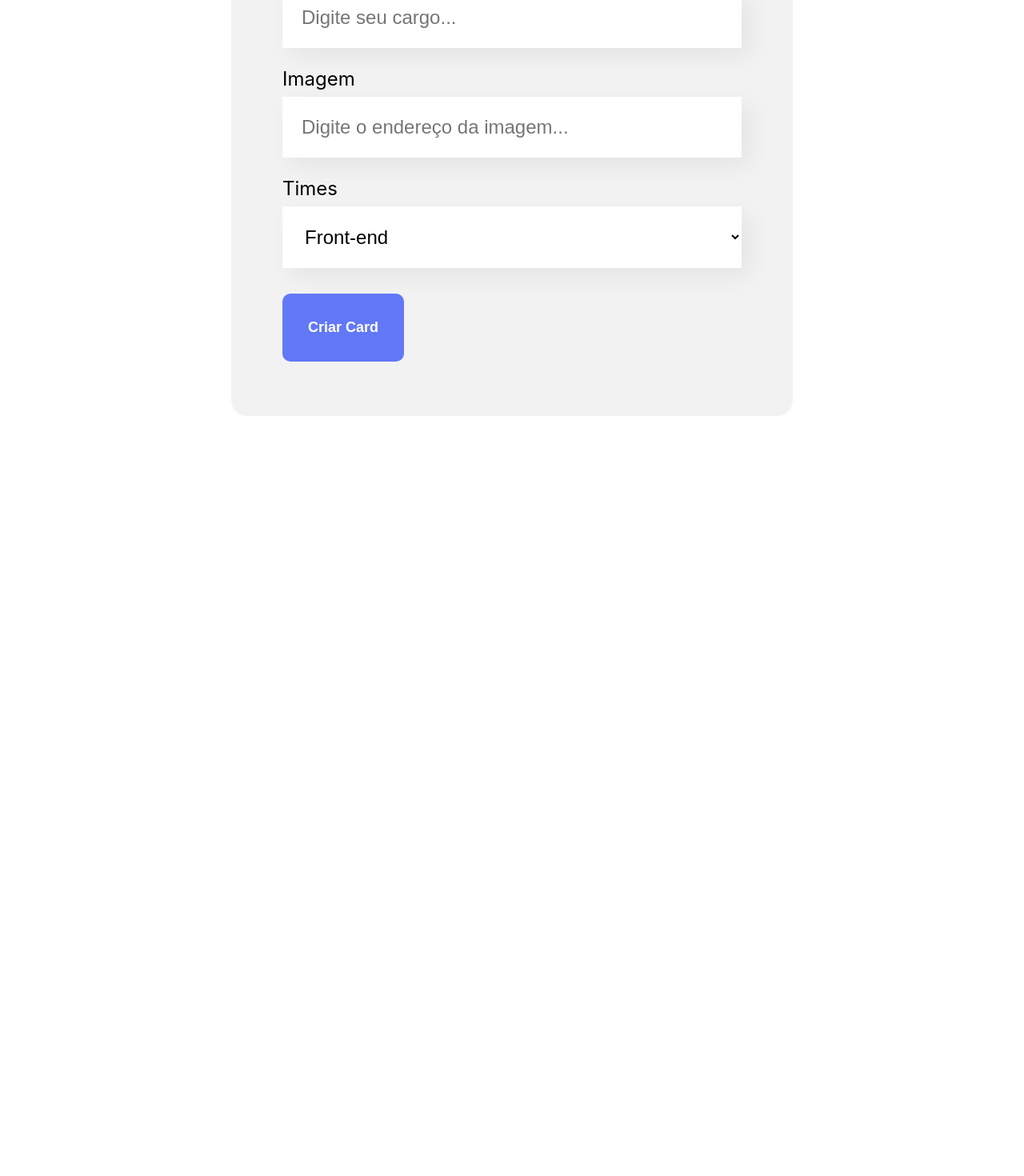
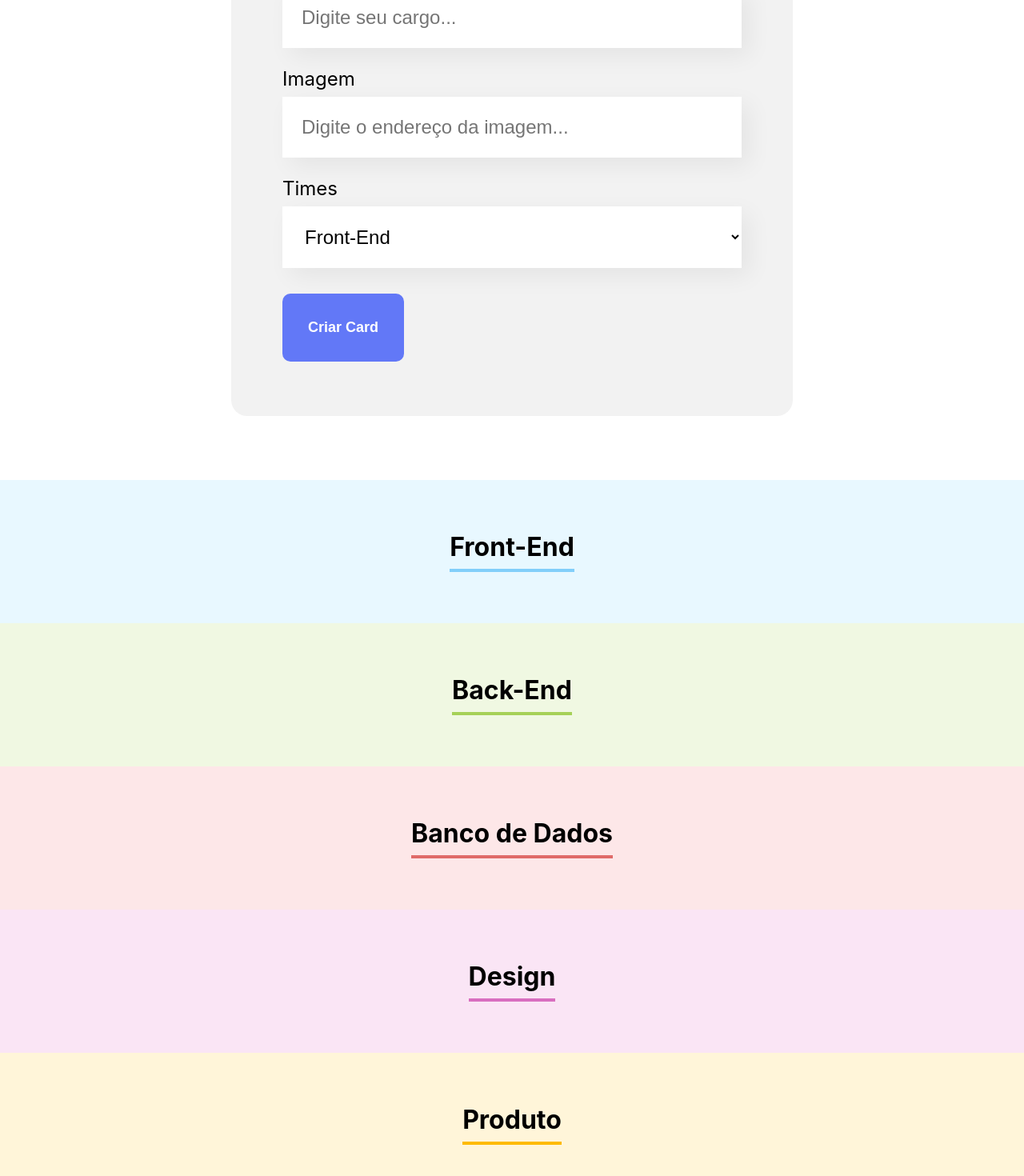
Before and after one commit to Miguel1138/organo, a React (Create React App) app: page / in a window 1280 px wide. Shown: the part 877-2347 px from the top of the page at 80% size. Before the commit the page ends 1477 px from the top, so only its background shows below. Built offline with nearby package versions, Linux system fonts and the light colour scheme; the HTML template or start-up script is replaced by a standard one.

Commit message:
Refactor: Remove boilerplate teams object.
- Add teamsName props for Form Component.
- Behavior should be unaffected.

```diff
--- a/src/App.js
+++ b/src/App.js
@@ -1,18 +1,45 @@
 import { useState } from 'react';
 import Banner from './components/Banner';
 import Form from './components/Form';
+import Team from './components/Team';
 
-
+const teams = [
+  {
+      name: 'Front-End',
+      primaryColor: '#82CFFA',
+      secondaryColor: '#E8F8FF',
+  },
+  {
+      name: 'Back-End',
+      primaryColor: '#A6D157',
+      secondaryColor: '#F0F8E2',
+  },
+  {
+      name: 'Banco de Dados',
+      primaryColor: '#E06B69',
+      secondaryColor: '#FDE7E8',
+  },
+  {
+      name: 'Design',
+      primaryColor: '#D86EBF',
+      secondaryColor: '#FAE5F5',
+  },
+  {
+      name: 'Produto',
+      primaryColor: '#FEBA05',
+      secondaryColor: '#FFF5D9',
+  },
+]
 
 function App() {
-
   const [members, setMembers] = useState([]);
   const addNewMember = (member) => setMembers([...members, member]);
 
   return (
     <div className="App">
       <Banner />
-      <Form onMemberRegister={member => addNewMember(member)}/>
+      <Form teamsName={teams.map(team => team.name)} onMemberRegister={member => addNewMember(member)}/>
+      {teams.map(team => <Team key={team.name} name={team.name} primaryColor={team.primaryColor} secondaryColor={team.secondaryColor} />)}
     </div>
   );
 }
--- a/src/components/Form/index.js
+++ b/src/components/Form/index.js
@@ -5,13 +5,6 @@ import Button from '../Button';
 import { useState } from 'react';
 
 const Form = (props) => {
-    const teams = [
-        'Front-end',
-        'Back-end',
-        'Design',
-        'Produto',
-        'Banco'
-    ]
     const onSave = (event) => {
         event.preventDefault();
         props.onMemberRegister({
@@ -41,7 +34,7 @@ const Form = (props) => {
                     label="Imagem" placeholder="Digite o endereço da imagem"/>
                 <Dropdown
                     value={team} onChange={value => setTeam(value)}
-                    isRequired={true} label="Times" items={teams} />
+                    isRequired={true} label="Times" items={props.teamsName} />
                 <Button> Criar Card </Button>
             </form>
         </section>
--- a/src/components/TextField/index.js
+++ b/src/components/TextField/index.js
@@ -2,7 +2,8 @@ import './TextField.css';
 
 const TextField = (props) => {
     const typing = (event) => props.onChange(event.target.value);
-    const defaultPlaceholder = `${props.placeholder}...`
+    const defaultPlaceholder = `${props.placeholder}...`;
+
     return (
         <div className='text-field'>
             <label> {props.label} </label>
```
